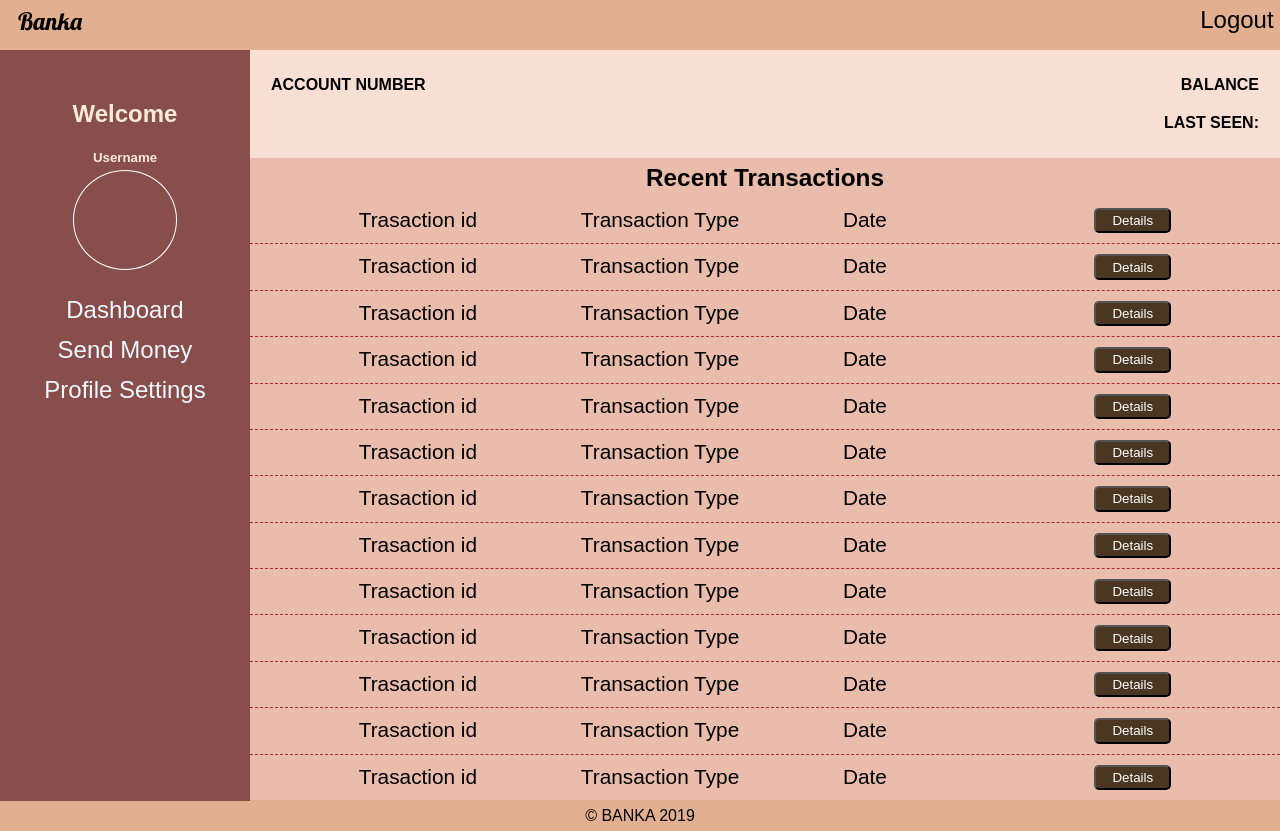
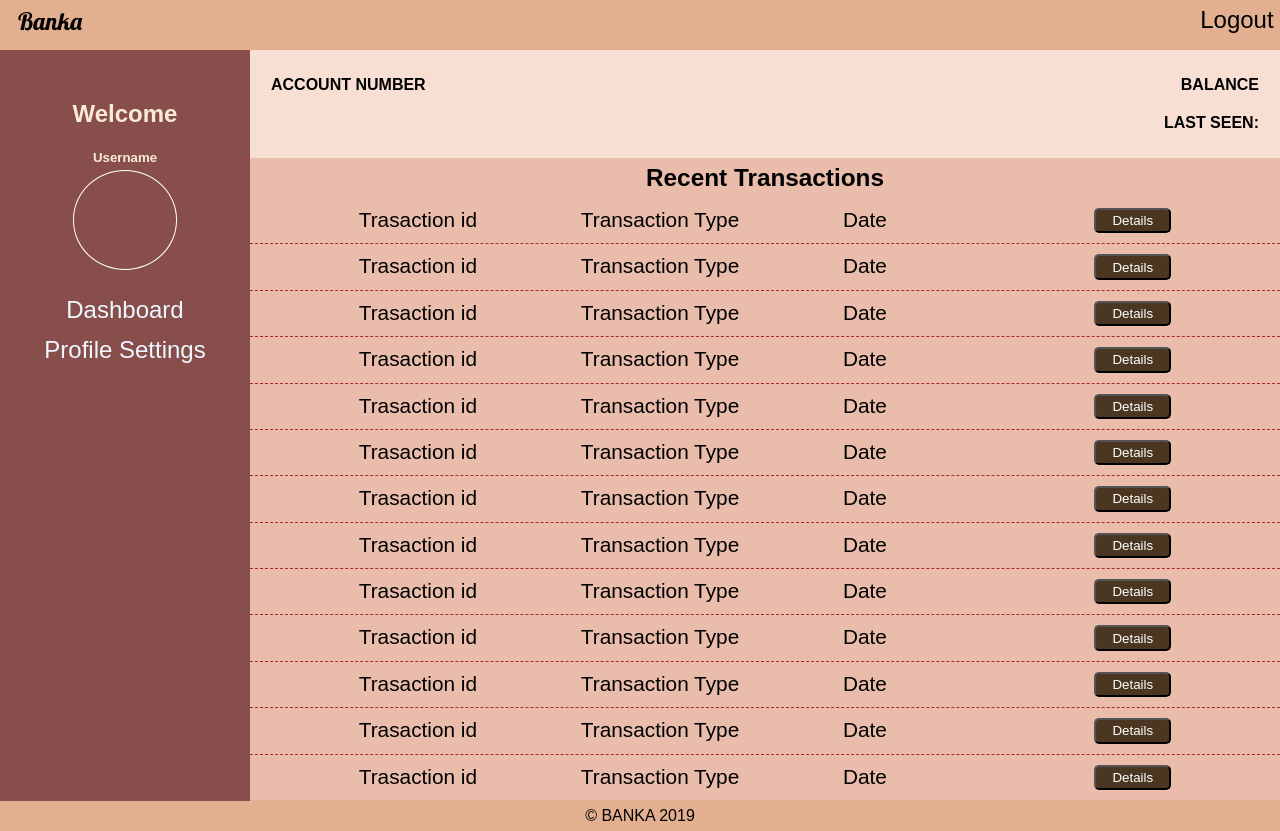
Before and after one commit to OlawaleJoseph/BANKA, a plain HTML site: page views/user-dashboard.html in a window 1280 px wide. Drawn offline with Linux system fonts and the light colour scheme.

Commit message:
Update user-dashboard.html

```diff
--- a/views/user-dashboard.html
+++ b/views/user-dashboard.html
@@ -31,7 +31,6 @@
 
             <nav id="side-nav">
                 <a href="#" data-id="#dashboard" class="nav-links">Dashboard</a>
-                <a href="#" data-id="#transaction" class="nav-links">Send Money</a>
                 <a href="#" data-id="#profile" class="nav-links"><i class="fa fa-user-cog"></i> Profile Settings</a>
             </nav>
         </div>
```
